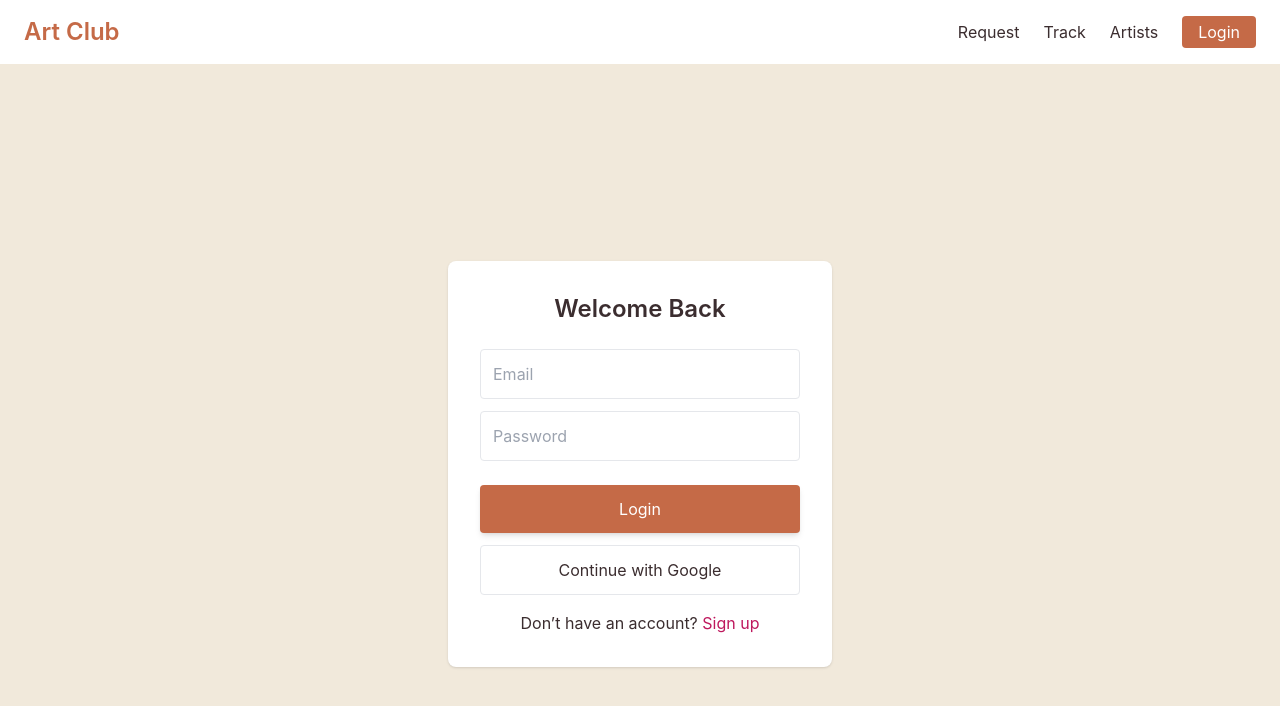
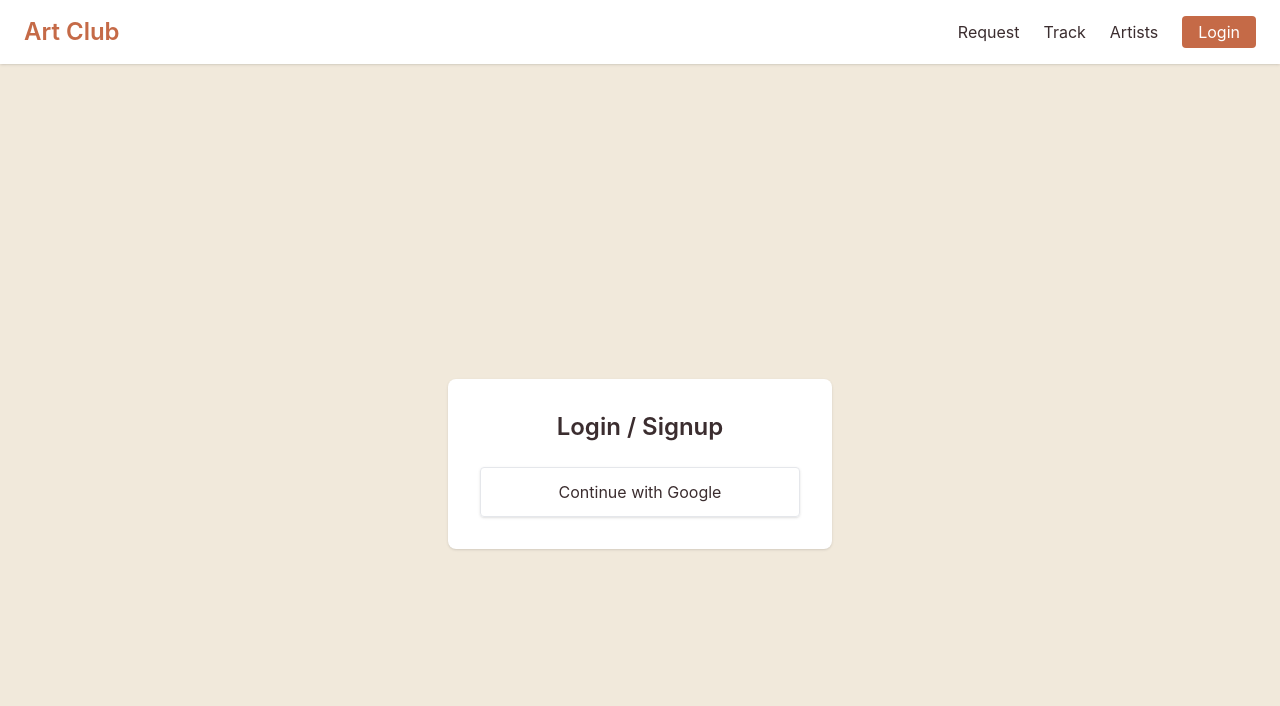
Before and after one commit to deepuhacker9-source/Artclub, a Next.js app: page /login in a window 1280 px wide. Shown: the top 706 px of the page. Built offline with nearby package versions, Linux system fonts and the light colour scheme; no server answers.

Commit message:
Update login.js

```diff
--- a/pages/login.js
+++ b/pages/login.js
@@ -1,41 +1,33 @@
-import { useState } from "react";
+import Navbar from "../components/Navbar";
 import { supabase } from "../lib/supabaseClient";
-import { useRouter } from "next/router";
-import Navbar from "../components/Navbar";
 
 export default function Login() {
-  const router = useRouter();
-  const [email, setEmail] = useState("");
-  const [password, setPassword] = useState("");
-  const [msg, setMsg] = useState("");
-
-  const loginEmail = async () => {
-    setMsg("");
-    const { data, error } = await supabase.auth.signInWithPassword({ email, password });
-    if (error) return setMsg(error.message);
-    router.push("/");
-  };
-
-  const loginGoogle = async () => {
+  const loginWithGoogle = async () => {
     const { error } = await supabase.auth.signInWithOAuth({
       provider: "google",
-      options: { redirectTo: process.env.NEXT_PUBLIC_APP_URL }
+      options: {
+        redirectTo: `${process.env.NEXT_PUBLIC_APP_URL}/auth/callback`,
+      },
     });
-    if (error) setMsg(error.message);
+
+    if (error) {
+      alert("Google login error: " + error.message);
+      console.error("Google login error", error);
+    }
   };
 
   return (
     <>
       <Navbar />
-      <div className="min-h-screen flex items-center justify-center bg-[var(--bg)]">
+      <div className="min-h-screen flex items-center justify-center">
         <div className="bg-white p-8 rounded-lg shadow w-96">
-          <h1 className="text-2xl font-semibold mb-6 text-center">Welcome Back</h1>
-          <input className="w-full p-3 border rounded mb-3" placeholder="Email" value={email} onChange={(e)=>setEmail(e.target.value)} />
-          <input className="w-full p-3 border rounded mb-6" type="password" placeholder="Password" value={password} onChange={(e)=>setPassword(e.target.value)} />
-          <button onClick={loginEmail} className="w-full px-4 py-3 rounded shadow-md" style={{ background: "#C56A47", color: "#fff" }}>Login</button>
-          <button onClick={loginGoogle} className="w-full mt-3 px-4 py-3 rounded border">Continue with Google</button>
-          {msg && <p className="text-red-600 mt-3">{msg}</p>}
-          <p className="text-center mt-4">Don’t have an account? <a href="/signup" className="text-pink-700">Sign up</a></p>
+          <h1 className="text-2xl font-semibold mb-6 text-center">Login / Signup</h1>
+          <button
+            onClick={loginWithGoogle}
+            className="w-full px-4 py-3 rounded border shadow"
+          >
+            Continue with Google
+          </button>
         </div>
       </div>
     </>
```
